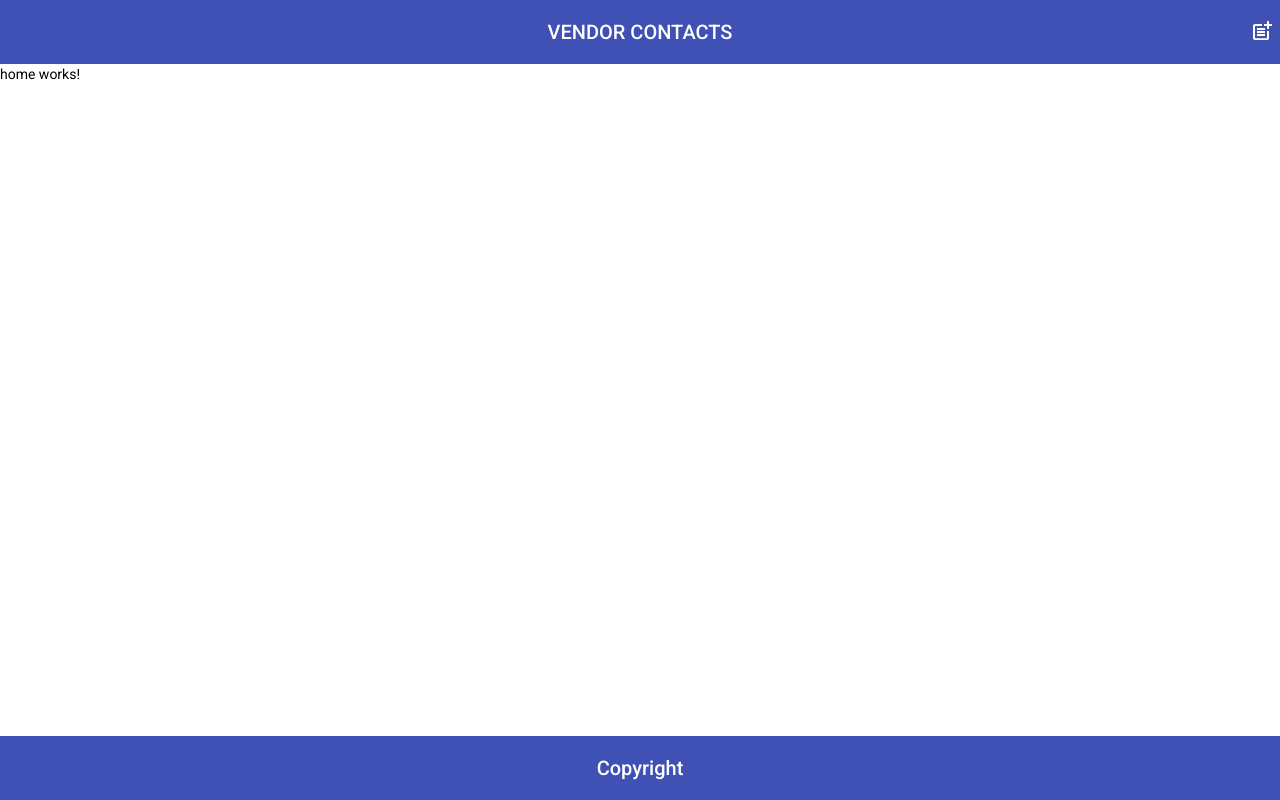
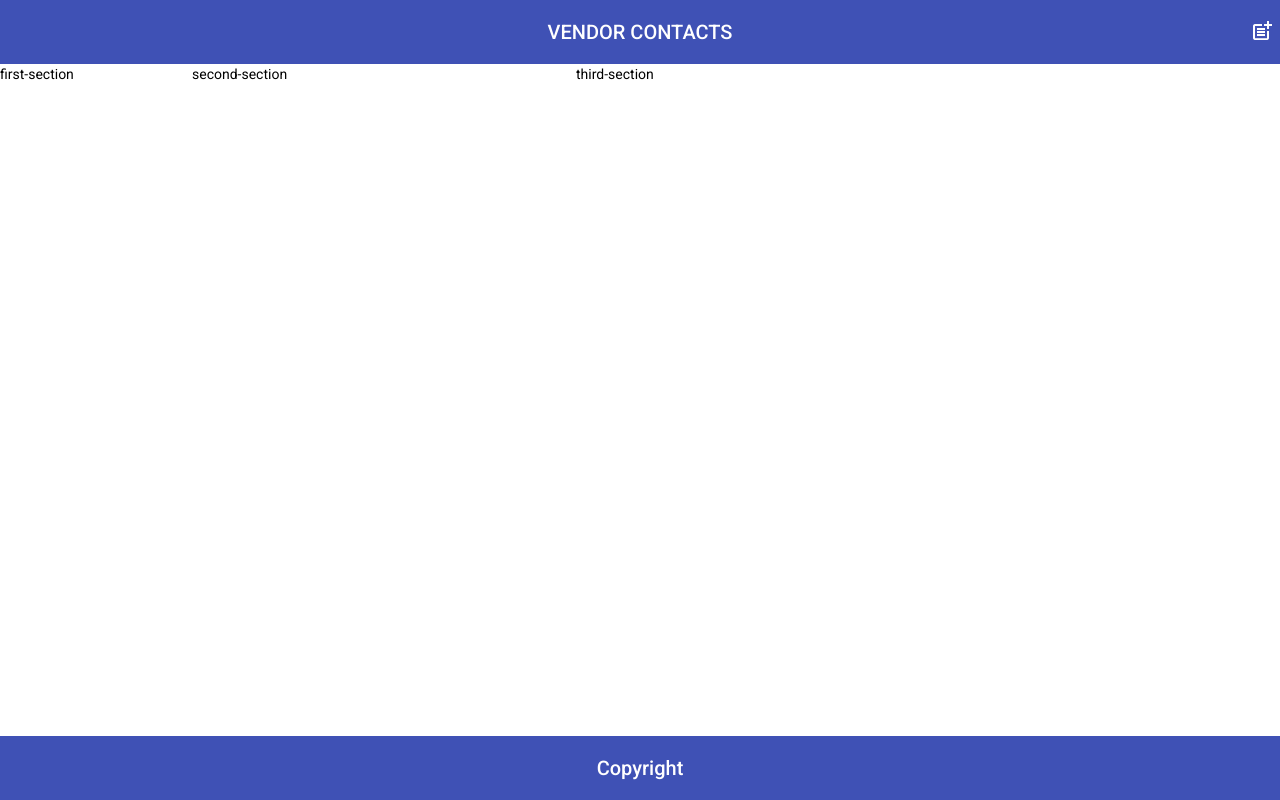
Before and after one commit to guggg/CBX_Assignment, an Angular app: page /home in a window 1280 px wide. Built offline with nearby package versions, Linux system fonts and the light colour scheme.

Commit message:
add flex-layout

```diff
--- a/package.json
+++ b/package.json
@@ -16,6 +16,7 @@
     "@angular/common": "^14.1.0",
     "@angular/compiler": "^14.1.0",
     "@angular/core": "^14.1.0",
+    "@angular/flex-layout": "^14.0.0-beta.40",
     "@angular/forms": "^14.1.0",
     "@angular/material": "^14.1.3",
     "@angular/platform-browser": "^14.1.0",
--- a/src/app/app.module.ts
+++ b/src/app/app.module.ts
@@ -7,13 +7,24 @@ import { LayoutModule } from './layout/layout.module';
 import { HomeComponent } from './modules/home/home.component';
 import { PagenotfoundComponent } from './modules/pagenotfound/pagenotfound.component';
 import { SharedModule } from './shared/shared/shared.module';
+import { BREAKPOINT } from '@angular/flex-layout';
 
 const COMPONENTS: any[] = [AppComponent, HomeComponent, PagenotfoundComponent];
+
+const PRINT_BREAKPOINTS = [{
+  alias: 'xs.print',
+  suffix: 'XsPrint',
+  mediaQuery: 'print and (max-width: 297px)',
+  overlapping: false,
+  priority: 1001 // Needed if overriding the default print breakpoint
+}];
 
 @NgModule({
   declarations: [...COMPONENTS],
   imports: [SharedModule, AppRoutingModule, NoopAnimationsModule, LayoutModule],
-  providers: [],
+  providers: [
+    { provide: BREAKPOINT, useValue: PRINT_BREAKPOINTS, multi: true },
+  ],
   bootstrap: [AppComponent],
 })
 export class AppModule {}
--- a/src/app/modules/home/home.component.html
+++ b/src/app/modules/home/home.component.html
@@ -1 +1,7 @@
-<p>home works!</p>
+<div class="bounds">
+  <div class="content" fxLayout="row" fxLayout.xs="column" fxFlexFill>
+    <div fxFlex="15" class="sec1" fxFlex.xs="55">first-section</div>
+    <div fxFlex="30" class="sec2">second-section</div>
+    <div fxFlex="55" class="sec3" fxFlex.xs="15">third-section</div>
+  </div>
+</div>
--- a/src/app/shared/shared/shared.module.ts
+++ b/src/app/shared/shared/shared.module.ts
@@ -3,8 +3,9 @@ import { CommonModule } from '@angular/common';
 import { RouterModule } from '@angular/router';
 import { MatToolbarModule } from '@angular/material/toolbar';
 import { MatIconModule } from '@angular/material/icon';
+import { FlexLayoutModule } from '@angular/flex-layout';
 
-const modules: any[] = [CommonModule, RouterModule];
+const modules: any[] = [CommonModule, RouterModule, FlexLayoutModule];
 
 const MATERIAL_MODULES = [MatToolbarModule, MatIconModule];
 
```
Also changed, not shown: 1 other file (tests, documents, lock files or other folders).
